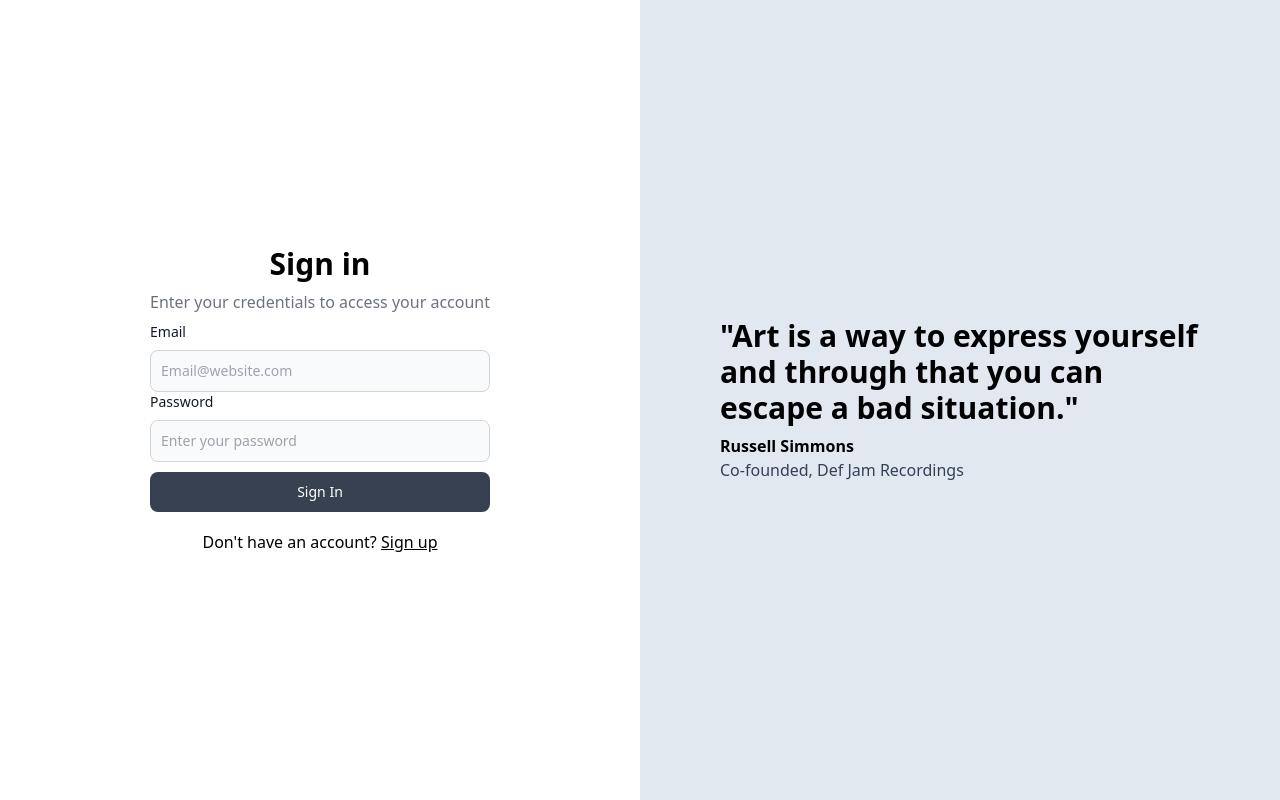
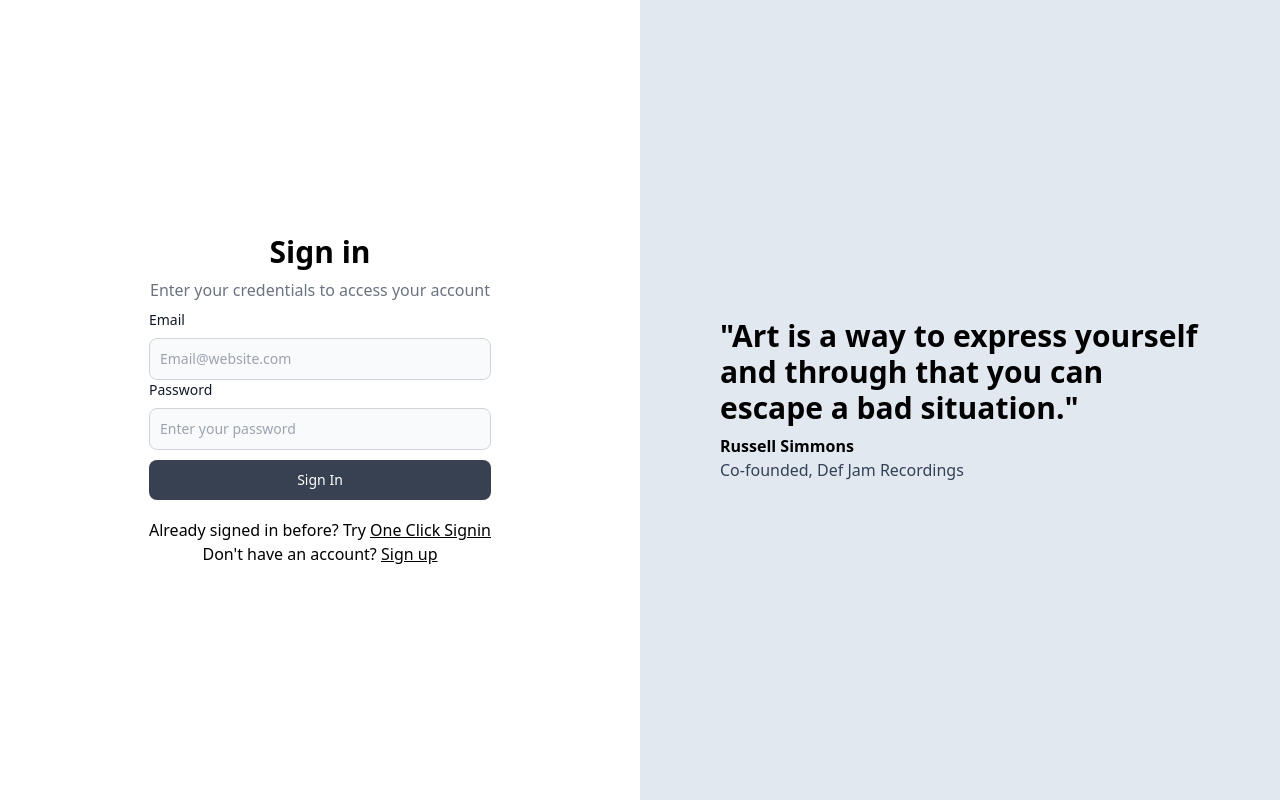
Before and after one commit to AbhishekR14/ExpressIt, a React (Vite) app in the folder frontend/: page /signin in a window 1280 px wide. Built offline with nearby package versions, Linux system fonts and the light colour scheme.

Commit message:
/signin and /signup funtionality added

```diff
--- a/frontend/package.json
+++ b/frontend/package.json
@@ -10,6 +10,7 @@
     "preview": "vite preview"
   },
   "dependencies": {
+    "axios": "^1.7.2",
     "react": "^18.2.0",
     "react-dom": "^18.2.0",
     "react-router-dom": "^6.23.1"
--- a/frontend/src/components/Button.tsx
+++ b/frontend/src/components/Button.tsx
@@ -1,7 +1,13 @@
-export default function Button(props: { name: string }) {
+export default function Button(props: {
+  name: string;
+  onClick: (e: any) => void;
+}) {
   return (
     <div className="py-2.5 w-full">
-      <button className="text-white bg-gray-700 hover:bg-gray-800 focus:outline-none focus:ring-4 focus:ring-gray-300 font-medium rounded-lg text-sm px-5 py-2.5 me-2 mb-2 w-full ">
+      <button
+        className="text-white bg-gray-700 hover:bg-gray-800 focus:outline-none focus:ring-4 focus:ring-gray-300 font-medium rounded-lg text-sm px-5 py-2.5 me-2 mb-2 w-full "
+        onClick={props.onClick}
+      >
         {props.name}
       </button>
     </div>
--- a/frontend/src/pages/Signin.tsx
+++ b/frontend/src/pages/Signin.tsx
@@ -1,14 +1,35 @@
 import LabelledInputBox from "../components/LabelledInputBox";
 import Button from "../components/Button";
 import SideQuote from "../components/SideQuote";
-import { Link } from "react-router-dom";
+import { Link, useNavigate } from "react-router-dom";
 import React from "react";
+import axios from "axios";
 
 export default function Signin() {
+  const navigate = useNavigate();
   const [signInInputs, setSignInInputs] = React.useState({
     email: "",
     password: "",
   });
+  const [loading, setLoading] = React.useState("");
+
+  async function signin() {
+    try {
+      setLoading("Verifing your credentials");
+      const res = await axios.post("http://localhost:8787/api/v1/user/signin", {
+        email: signInInputs.email,
+        password: signInInputs.password,
+      });
+      if (res.status == 200) {
+        localStorage.setItem("ExpressItAuthToken", "Bearer " + res.data.token);
+        navigate("/home");
+      } else {
+        setLoading("Invalid credentials. Try again!");
+      }
+    } catch (e) {
+      setLoading("Invalid credentials. Try again!");
+    }
+  }
   return (
     <div className="grid grid-cols-1 lg:grid-cols-2">
       <div className="grid items-center justify-center h-screen">
@@ -41,13 +62,39 @@ export default function Signin() {
               });
             }}
           />
-          <Button name="Sign In" />
-          <div className="hidden justify-center">
+          <Button name="Sign In" onClick={signin} />
+          <div className="grid justify-center">{loading}</div>
+          <div className="justify-center">
             <div>
               Already signed in before? Try{" "}
-              <Link to="/home" className="underline">
+              <button
+                onClick={async () => {
+                  try {
+                    setLoading("Verifing your credentials");
+                    const res = await axios.get(
+                      "http://localhost:8787/api/v1/blog/publish/bulk",
+                      {
+                        headers: {
+                          authorization:
+                            localStorage.getItem("ExpressItAuthToken"),
+                        },
+                      }
+                    );
+                    if (res.status == 200) {
+                      navigate("/home");
+                    } else {
+                      alert("Please Sign In!");
+                    }
+                  } catch (e) {
+                    alert("Please Sign In");
+                  } finally {
+                    setLoading("");
+                  }
+                }}
+                className="underline"
+              >
                 One Click Signin
-              </Link>
+              </button>
             </div>
           </div>
           <div className="grid justify-center">
--- a/frontend/src/pages/Signup.tsx
+++ b/frontend/src/pages/Signup.tsx
@@ -22,15 +22,14 @@ export default function Signin() {
         email: signUpInputs.email,
         password: signUpInputs.password,
       });
-      console.log(res);
       if (res.status == 200) {
         localStorage.setItem("ExpressItAuthToken", "Bearer " + res.data.token);
         navigate("/home");
       } else {
-        setLoading("Invalid credentials. Try again!");
+        setLoading("Invaild Data. Try again!");
       }
     } catch (e) {
-      setLoading("Invalid credentials. Try again!");
+      setLoading("Invalid Data. Try again!");
     }
   }
   return (
```
Also changed, not shown: 1 other file (tests, documents, lock files or other folders).
